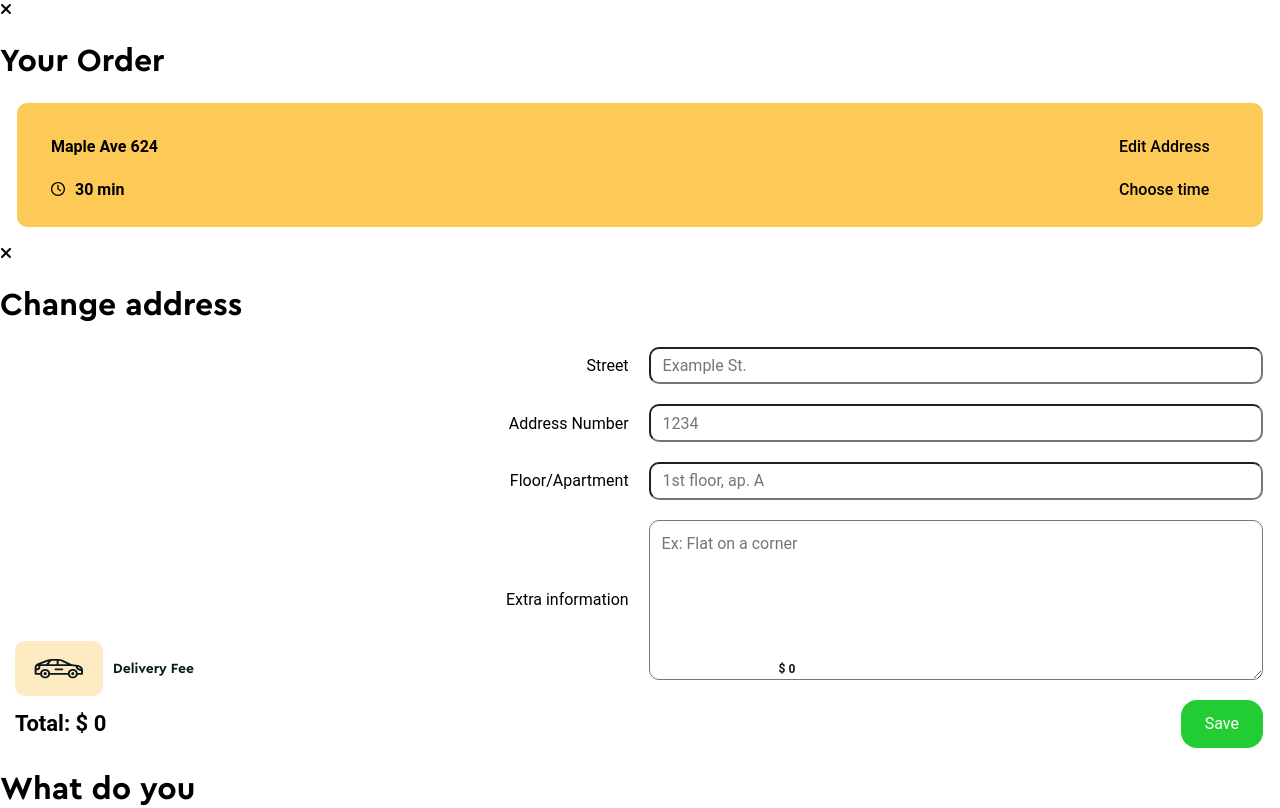
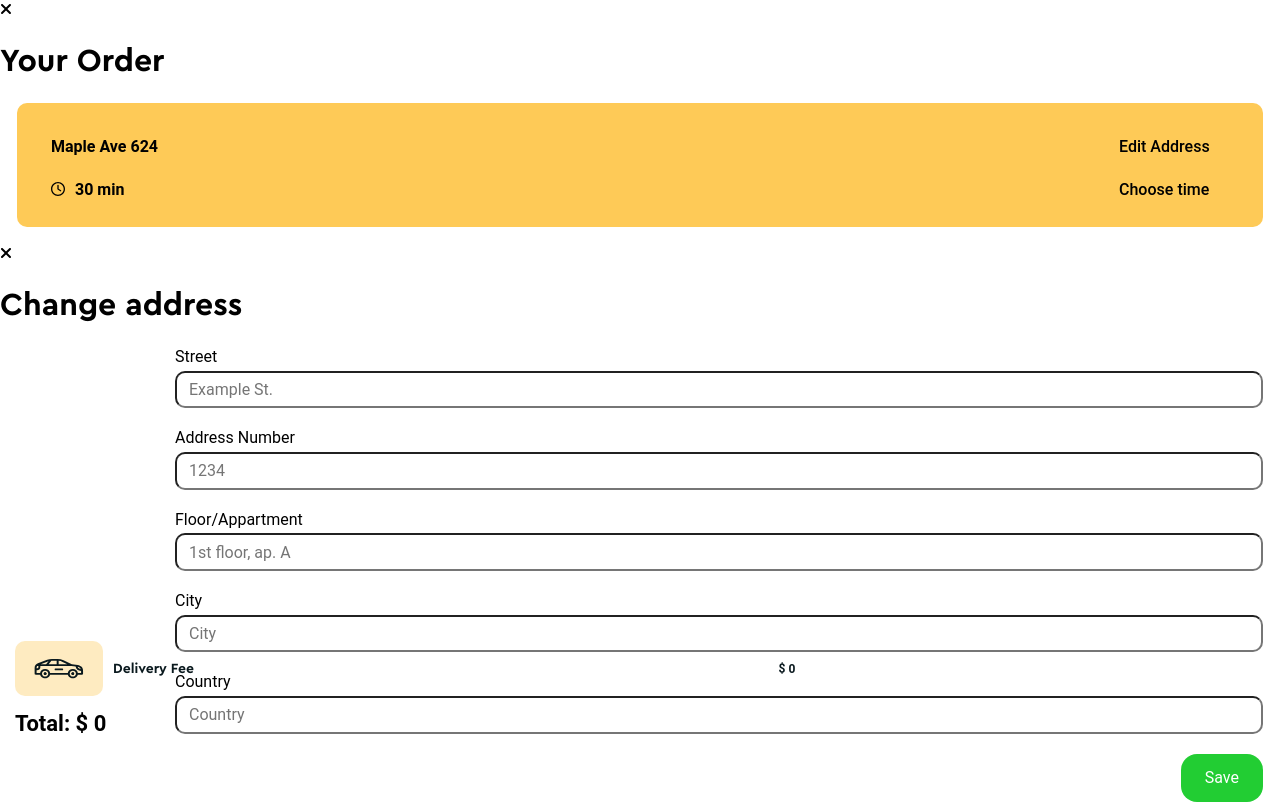
Before and after one commit to matiasortubia/PEIT-react1-delivery-app, a React (Create React App) app: page / in a window 1280 px wide. Shown: the top 808 px of the page. Built offline with nearby package versions, Linux system fonts and the light colour scheme; no server answers; data requests are answered from the project's data file.

Commit message:
add: formik and yup libraries & change: form inputs

```diff
--- a/package.json
+++ b/package.json
@@ -12,6 +12,7 @@
     "@testing-library/user-event": "^13.5.0",
     "@use-gesture/react": "^10.2.20",
     "dotenv": "^16.0.3",
+    "formik": "^2.2.9",
     "json-server": "^0.17.0",
     "react": "^18.2.0",
     "react-dom": "^18.2.0",
@@ -19,7 +20,8 @@
     "react-router-dom": "^6.4.2",
     "react-scripts": "5.0.1",
     "swiper": "^8.4.4",
-    "web-vitals": "^2.1.4"
+    "web-vitals": "^2.1.4",
+    "yup": "^0.32.11"
   },
   "scripts": {
     "start": "react-scripts start",
--- a/src/components/addressForm/AddressForm.jsx
+++ b/src/components/addressForm/AddressForm.jsx
@@ -1,6 +1,9 @@
 import React from 'react';
 import { useState } from 'react';
 import styles from './addressForm.module.css';
+
+import { useFormik } from 'formik';
+import * as Yup from 'yup';
 
 const AddressForm = ({handleInfoSubmit}) => {
     const [addressText, setAddressText] = useState('');
@@ -8,6 +11,41 @@ const AddressForm = ({handleInfoSubmit}) => {
     const [apartmentText, setApartmentText] = useState('');
     const [extraInfoText, setExtraInfotext] = useState('');
     const [isValidInput, setIsValidInput] = useState({"street": true, "addressNumber": true, "apartmentText": true, "extraInfo": true});
+
+    const formik = useFormik({
+        initialValues: {
+            addressStreet: '',
+            addressNumber: '',
+            appartment: '',
+            city: '',
+            country: '',
+            extraInfo: '',
+        },
+        validationSchema: Yup.object().shape({
+            addressStreet: Yup.string()
+                .max(30, "Street name can't be longer than 30 characters.")
+                .required("Address street is required."),
+            addressNumber: Yup.number()
+                .min(1, "Address number can't be less than 1.")
+                .max(9999, "Address number is too high.")
+                .required("Address Number is required."),
+            appartment: Yup.string()
+                .max(20),
+            city: Yup.string()
+                .max(30)
+                .required("City is required"),
+            country: Yup.string()
+                .max(30)
+                .required("Country is required"),
+            extraInfo: Yup.string()
+                .max(250)
+        }),
+        onSubmit: (values) => {
+            console.log(values);
+            const trimmedAddress = values.addressStreet.trim();
+            handleInfoSubmit(trimmedAddress, values.addressNumber, values.appartment, "extra info");
+        }
+    });
 
     /* Input validations */
     const validateOnlyLetters = input => {
@@ -23,6 +61,79 @@ const AddressForm = ({handleInfoSubmit}) => {
         isValidStreet && handleInfoSubmit(addressTrimmed, addressNumber, apartmentText, extraInfoText);
     };
 
+    return (
+        <form onSubmit={ formik.handleSubmit } className={ styles.addressForm }>
+            {/* Address Street Input */}
+            <div className={ styles.inputWrapper } >
+                <label htmlFor="addressStreet">
+                    { formik.touched.addressStreet && formik.errors.addressStreet ? formik.errors.addressStreet : "Street" }
+                </label>
+                <input className={ styles.addressFormInput }
+                       name="addressStreet"
+                       type="text"
+                       value={ formik.values.addressStreet }
+                       onChange={ formik.handleChange }
+                       onBlur={ formik.handleBlur }
+                       placeholder="Example St." />
+            </div>
+            {/* Address Number Input */}
+            <div className={ styles.inputWrapper } >
+                <label htmlFor="addressNumber">Address Number</label>
+                <input className={ styles.addressFormInput }
+                       name="addressNumber"
+                       type="number"
+                       value={ formik.values.addressNumber }
+                       onChange={ formik.handleChange }
+                       onBlur={ formik.handleBlur }
+                       placeholder="1234" />
+            </div>
+
+            {/* Appartment Input */}
+            <div className={ styles.inputWrapper } >
+                <label htmlFor="appartment">Floor/Appartment</label>
+                <input className={ styles.addressFormInput }
+                       name="appartment"
+                       type="text"
+                       value={ formik.values.appartment }
+                       onChange={ formik.handleChange }
+                       onBlur={ formik.handleBlur }
+                       placeholder="1st floor, ap. A" />
+            </div>
+
+            {/* City Input */}
+            <div className={ styles.inputWrapper } >
+                <label htmlFor="city">City</label>
+                <input className={ styles.addressFormInput }
+                       name="city"
+                       type="text"
+                       value={ formik.values.city }
+                       onChange={ formik.handleChange }
+                       onBlur={ formik.handleBlur }
+                       placeholder="City" />
+            </div>
+
+            {/* Country Input */}
+            <div className={ styles.inputWrapper } >
+                <label htmlFor="country">Country</label>
+                <input className={ styles.addressFormInput }
+                       name="country"
+                       type="text"
+                       value={ formik.values.country }
+                       onChange={ formik.handleChange }
+                       onBlur={ formik.handleBlur }
+                       placeholder="Country" />
+            </div>
+
+            <button className={styles.formSubmit}
+                    type='submit'>Save</button>
+
+
+        </form>
+    );
+}
+
+export { AddressForm };
+/*
     return (
         <form className={ styles.addressForm } onSubmit={infoSubmit}>
             <div className={ styles.inputWrapper } >
@@ -84,4 +195,4 @@ const AddressForm = ({handleInfoSubmit}) => {
     );
 };
 
-export { AddressForm };
+export { AddressForm }; */
--- a/src/components/addressForm/addressForm.module.css
+++ b/src/components/addressForm/addressForm.module.css
@@ -5,11 +5,11 @@
     gap: 20px;
     margin-right: 17px;
 }
-
+/*
 .addressForm input {
-    width: 48vw;
+    width: 85vw;
     box-sizing: border-box;
-}
+}*/
 
 .addressForm input,
 .formSubmit {
@@ -20,7 +20,7 @@
 }
 
 .addressFormInput {
-    width: 48vw;
+    width: 85vw;
     box-sizing: border-box;
 }
 
@@ -39,10 +39,10 @@
 
 .inputWrapper {
     display: flex;
-    flex-flow: row nowrap;
-    align-items: center;
+    flex-flow: column nowrap;
+    align-items: flex-start;
     margin-left: auto;
-    gap: 20px;
+    gap: 0.3rem;
 }
 
 .formSubmit {
```
Also changed, not shown: 1 other file (tests, documents, lock files or other folders).
